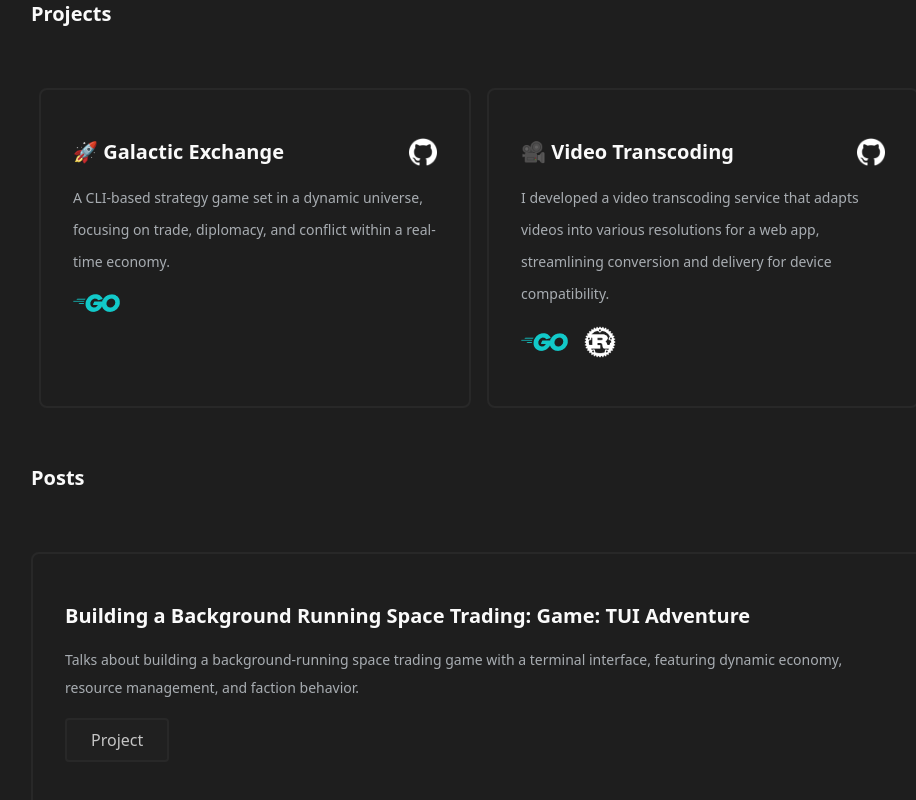
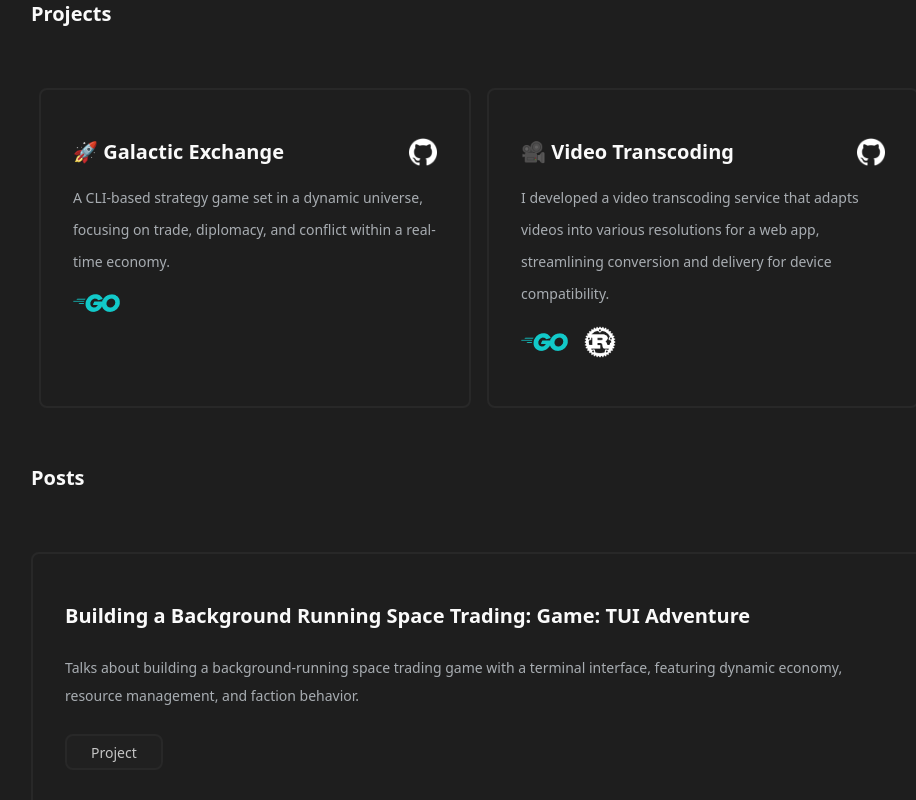
Before and after one commit to luisya22/portfolio-2024, a Svelte app: page / in a window 1280 px wide. Shown: the part 676-1476 px from the top of the page, without its empty margins (161-1077 px from the left). Built offline with nearby package versions, Linux system fonts and the light colour scheme; a web font is replaced by a local one.

Commit message:
fix: posts tag

```diff
--- a/src/App.svelte
+++ b/src/App.svelte
@@ -134,7 +134,7 @@
         <section id="posts" class="flex flex-col gap-y-10 w-full">
             <h2 class="w-full text-textWhite text-lg xl:text-xl mb-5 2xl:text-2xl font-bold">Posts</h2>
             <article class="w-full lg:flex lg:flex-wrap mb-20">
-                <div class="w-full flex flex-col space-y-4 border-2 rounded-lg border-border px-8 py-12">
+                <div class="w-full flex flex-col space-y-6 border-2 rounded-lg border-border px-8 py-12">
                     <div class="flex justify-between">
                         <a target="_blank" href="https://luismatos.hashnode.dev/building-a-background-running-space-trading-game-terminal-interface-adventure"
                             class="text-textWhite text-md md:text-xl font-bold cursor-pointer transform hover:scale-105 transition duration-300 ease-in-out bg-opacity-60"
@@ -145,8 +145,8 @@
                     </p>
                     <div class="flex flex-wrap items-center gap-x-4 w-full">
                         <div>
-                            <div class="px-6 py-2 bg-button border-2 border-border rounded">
-                                <span class="text-logo">Project</span>
+                            <div class="px-6 py-1 bg-button border-2 border-border rounded-lg">
+                                <span class="text-logo text-xs xl:text-sm 2xl:text-md">Project</span>
                             </div>
                         </div>
                     </div>
```
